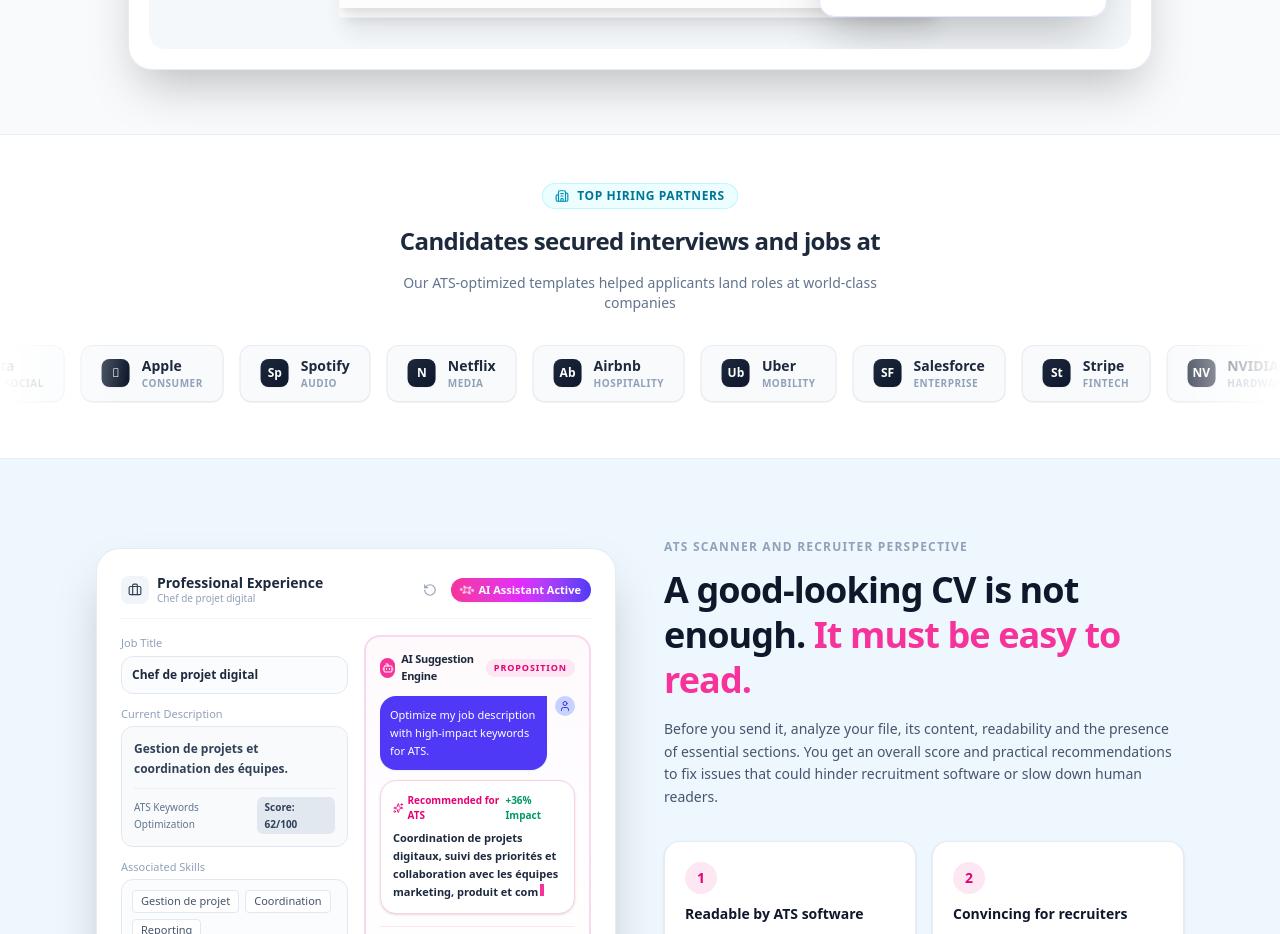
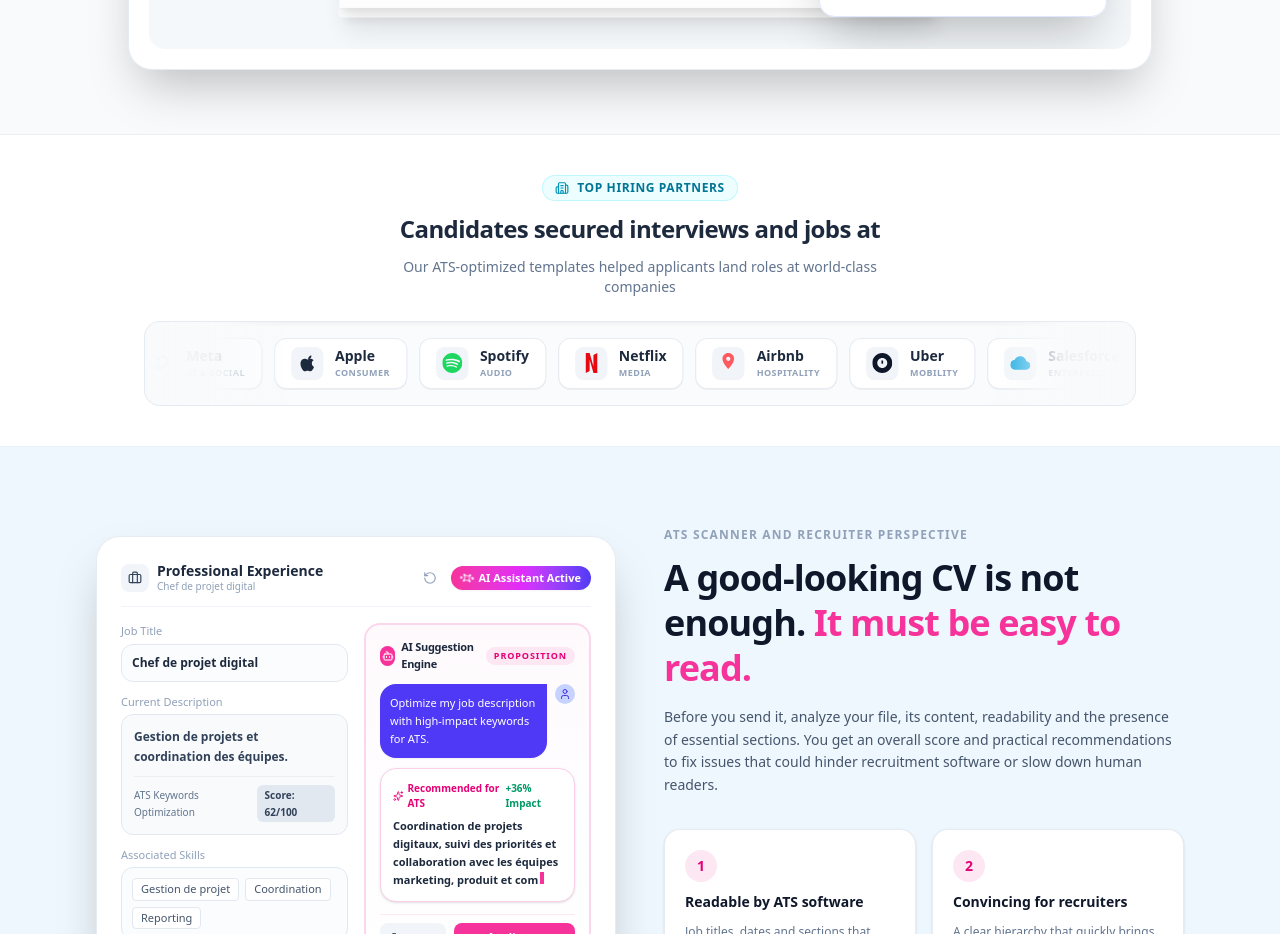
Before and after one commit to masud1040/cv-maker-, a React (Vite) app: page / in a window 1280 px wide. Shown: the part 1720-2654 px from the top of the page. Built offline with nearby package versions, Linux system fonts and the light colour scheme; a web font is replaced by a local one.

Commit message:
svg added

```diff
--- a/src/components/LandingPage.tsx
+++ b/src/components/LandingPage.tsx
@@ -39,21 +39,138 @@
 ] as const;
 
 const TRUSTED_COMPANIES = [
-  { name: 'Google', symbol: 'G', tag: 'Tech' },
-  { name: 'Microsoft', symbol: 'MS', tag: 'Cloud' },
-  { name: 'Amazon', symbol: 'a', tag: 'E-Comm' },
-  { name: 'Meta', symbol: 'M', tag: 'AI & Social' },
-  { name: 'Apple', symbol: '', tag: 'Consumer' },
-  { name: 'Spotify', symbol: 'Sp', tag: 'Audio' },
-  { name: 'Netflix', symbol: 'N', tag: 'Media' },
-  { name: 'Airbnb', symbol: 'Ab', tag: 'Hospitality' },
-  { name: 'Uber', symbol: 'Ub', tag: 'Mobility' },
-  { name: 'Salesforce', symbol: 'SF', tag: 'Enterprise' },
-  { name: 'Stripe', symbol: 'St', tag: 'FinTech' },
-  { name: 'NVIDIA', symbol: 'NV', tag: 'Hardware' },
-  { name: 'Adobe', symbol: 'Ad', tag: 'Design' },
-  { name: 'ByteDance', symbol: 'BD', tag: 'Video' },
-  { name: 'LinkedIn', symbol: 'in', tag: 'Career' }
+  {
+    name: 'Google',
+    tag: 'Tech',
+    logo: (
+      <svg className="w-5 h-5" viewBox="0 0 24 24">
+        <path fill="#4285F4" d="M23.745 12.27c0-.7-.06-1.4-.19-2.07H12v4.51h6.6c-.29 1.52-1.14 2.82-2.4 3.68v3.05h3.88c2.27-2.09 3.665-5.17 3.665-9.17z"/>
+        <path fill="#34A853" d="M12 24c3.24 0 5.95-1.08 7.93-2.91l-3.88-3.05c-1.08.72-2.45 1.16-4.05 1.16-3.12 0-5.77-2.1-6.72-4.93H1.29v3.15C3.26 21.3 7.31 24 12 24z"/>
+        <path fill="#FBBC05" d="M5.28 14.27c-.25-.72-.38-1.49-.38-2.27s.13-1.55.38-2.27V6.58H1.29C.47 8.2.01 10.04.01 12c0 1.96.46 3.8 1.28 5.42l3.99-3.15z"/>
+        <path fill="#EA4335" d="M12 4.75c1.77 0 3.35.61 4.6 1.8l3.42-3.42C17.95 1.19 15.24 0 12 0 7.31 0 3.26 2.7 1.29 6.58l3.99 3.15c.95-2.83 3.6-4.98 6.72-4.98z"/>
+      </svg>
+    )
+  },
+  {
+    name: 'Microsoft',
+    tag: 'Cloud',
+    logo: (
+      <svg className="w-5 h-5" viewBox="0 0 24 24">
+        <rect x="1" y="1" width="10" height="10" fill="#F25022"/>
+        <rect x="13" y="1" width="10" height="10" fill="#7FBA00"/>
+        <rect x="1" y="13" width="10" height="10" fill="#00A4EF"/>
+        <rect x="13" y="13" width="10" height="10" fill="#FFB900"/>
+      </svg>
+    )
+  },
+  {
+    name: 'Amazon',
+    tag: 'E-Comm',
+    logo: (
+      <svg className="w-5 h-5" viewBox="0 0 24 24" fill="#FF9900">
+        <path d="M13.87 11.53c0-.98-.62-1.46-1.55-1.46-1.22 0-1.85.73-1.85 1.9 0 1.25.68 1.83 1.85 1.83.95 0 1.55-.45 1.55-1.42v-.85zm-4.7 4.14c.83 0 1.53-.25 2.15-.75l.13 1.3h1.75v-6.42c0-2.31-1.32-3.32-3.46-3.32-1.93 0-3.3.92-3.42 2.38h1.8c.13-.62.72-1 1.62-1 .97 0 1.5.42 1.5 1.32v.63c-.5-.3-1.22-.45-2.02-.45-1.92 0-3.35.82-3.35 2.58 0 1.82 1.35 2.73 3.3 2.73zM21.5 20.3c-2.3 1.7-5.58 2.6-8.48 2.6-4.1 0-7.8-1.5-10.5-4-.2-.2-.02-.45.23-.3 2.85 1.65 6.3 2.65 9.87 2.65 2.58 0 5.37-.62 7.72-1.9.38-.2.68.25.16.95z"/>
+      </svg>
+    )
+  },
+  {
+    name: 'Meta',
+    tag: 'AI & Social',
+    logo: (
+      <svg className="w-5 h-5" viewBox="0 0 24 24" fill="#0668E1">
+        <path d="M17.5 3c-2.2 0-4.1 1.2-5.5 2.9C10.6 4.2 8.7 3 6.5 3 2.9 3 0 5.9 0 9.5c0 4.7 4.5 9 10.8 11.2l1.2.4 1.2-.4C19.5 18.5 24 14.2 24 9.5 24 5.9 21.1 3 17.5 3zm-11 12.5C3.8 13.9 2 11.7 2 9.5 2 7 3.9 5 6.5 5c1.8 0 3.3 1 4.1 2.5l1.4 2.5-1.4 2.5c-.8 1.5-2.3 2.5-4.1 2.5zm11 0c-1.8 0-3.3-1-4.1-2.5l-1.4-2.5 1.4-2.5c.8-1.5 2.3-2.5 4.1-2.5 2.6 0 4.5 2 4.5 4.5 0 2.2-1.8 4.4-4.5 6c-.1 0-.1 0 0 0z"/>
+      </svg>
+    )
+  },
+  {
+    name: 'Apple',
+    tag: 'Consumer',
+    logo: (
+      <svg className="w-5 h-5 text-slate-800 dark:text-slate-200" viewBox="0 0 24 24" fill="currentColor">
+        <path d="M18.71 19.5c-.83 1.24-1.71 2.45-3.05 2.47-1.34.03-1.77-.79-3.29-.79-1.53 0-2 .77-3.27.82-1.31.05-2.3-1.32-3.14-2.53C4.25 17 2.94 12.45 4.7 9.39c.87-1.52 2.43-2.48 4.12-2.51 1.28-.02 2.5.87 3.29.87.78 0 2.26-1.07 3.81-.91.65.03 2.47.26 3.64 1.98-.09.06-2.17 1.28-2.15 3.81.03 3.02 2.65 4.03 2.68 4.04-.03.07-.42 1.44-1.38 2.83M15.97 6.09c.68-.82 1.13-1.96.99-3.09-1 .04-2.22.67-2.92 1.49-.62.73-1.17 1.9-1.02 3.03 1.12.09 2.27-.61 2.95-1.43z"/>
+      </svg>
+    )
+  },
+  {
+    name: 'Spotify',
+    tag: 'Audio',
+    logo: (
+      <svg className="w-5 h-5" viewBox="0 0 24 24" fill="#1ED760">
+        <path d="M12 0C5.373 0 0 5.373 0 12s5.373 12 12 12 12-5.373 12-12S18.627 0 12 0zm5.521 17.34c-.24.359-.66.48-1.021.24-2.82-1.74-6.36-2.101-10.561-1.141-.418.122-.779-.179-.899-.539-.12-.421.18-.78.54-.9 4.56-1.02 8.52-.6 11.64 1.32.42.18.479.659.301 1.02zm1.48-3.3c-.301.42-.841.6-1.262.3-3.239-1.98-8.159-2.58-11.939-1.38-.479.12-1.02-.12-1.14-.6-.12-.48.12-1.021.6-1.141C9.6 9.9 15 10.561 18.72 12.84c.361.181.54.78.281 1.2zm.12-3.36C15.24 8.4 8.82 8.16 5.16 9.301c-.6.18-.1.2-1.2-.42-.18-.6.42-1.2 1.02-1.38 4.26-1.26 11.28-1.02 15.721 1.621.539.3.719 1.02.419 1.56-.299.421-1.02.599-1.559.3z"/>
+      </svg>
+    )
+  },
+  {
+    name: 'Netflix',
+    tag: 'Media',
+    logo: (
+      <svg className="w-5 h-5" viewBox="0 0 24 24" fill="#E50914">
+        <path d="M5.398 0v24l4.636-2.528V8.125L14.61 24H19.2V0l-4.636 2.528v13.347L9.988 0H5.398z"/>
+      </svg>
+    )
+  },
+  {
+    name: 'Airbnb',
+    tag: 'Hospitality',
+    logo: (
+      <svg className="w-5 h-5" viewBox="0 0 24 24" fill="#FF5A5F">
+        <path d="M12 0C8.1 0 5 3.1 5 7c0 5.2 7 12.3 7 12.3s7-7.1 7-12.3c0-3.9-3.1-7-7-7zm0 9.5c-1.4 0-2.5-1.1-2.5-2.5s1.1-2.5 2.5-2.5 2.5 1.1 2.5 2.5-1.1 2.5-2.5 2.5z"/>
+      </svg>
+    )
+  },
+  {
+    name: 'Uber',
+    tag: 'Mobility',
+    logo: (
+      <svg className="w-5 h-5 text-slate-900 dark:text-white" viewBox="0 0 24 24" fill="currentColor">
+        <path d="M12 0C5.37 0 0 5.37 0 12s5.37 12 12 12 12-5.37 12-12S18.63 0 12 0zm0 18c-3.31 0-6-2.69-6-6s2.69-6 6-6 6 2.69 6 6-2.69 6-6 6zm-1-9h2v4h-2z"/>
+      </svg>
+    )
+  },
+  {
+    name: 'Salesforce',
+    tag: 'Enterprise',
+    logo: (
+      <svg className="w-5 h-5" viewBox="0 0 24 24" fill="#00A1E0">
+        <path d="M19.35 10.04C18.67 6.59 15.64 4 12 4 9.11 4 6.6 5.64 5.35 8.04 2.34 8.36 0 10.91 0 14c0 3.31 2.69 6 6 6h13c2.76 0 5-2.24 5-5 0-2.64-2.05-4.78-4.65-4.96z"/>
+      </svg>
+    )
+  },
+  {
+    name: 'Stripe',
+    tag: 'FinTech',
+    logo: (
+      <svg className="w-5 h-5" viewBox="0 0 24 24" fill="#635BFF">
+        <path d="M13.976 9.15c-2.172-.806-3.356-1.426-3.356-2.409 0-.831.683-1.305 1.901-1.305 2.227 0 4.515.858 6.09 1.631l.89-3.728C17.788 2.457 15.228 1.8 12.37 1.8 7.375 1.8 3.842 4.417 3.842 8.375c0 5.484 7.234 5.86 7.234 8.423 0 .973-.806 1.481-2.253 1.481-2.409 0-5.127-1.127-6.848-2.148l-.946 3.842C2.88 21.05 5.836 22 9.07 22c5.317 0 8.878-2.585 8.878-6.612 0-5.836-7.394-6.17-7.394-8.623-.001-.973.806-1.385 2.253-1.385z"/>
+      </svg>
+    )
+  },
+  {
+    name: 'NVIDIA',
+    tag: 'Hardware',
+    logo: (
+      <svg className="w-5 h-5" viewBox="0 0 24 24" fill="#76B900">
+        <path d="M12 0C5.37 0 0 5.37 0 12s5.37 12 12 12 12-5.37 12-12S18.63 0 12 0zm0 18.5c-3.59 0-6.5-2.91-6.5-6.5S8.41 5.5 12 5.5s6.5 2.91 6.5 6.5-2.91 6.5-6.5 6.5z"/>
+      </svg>
+    )
+  },
+  {
+    name: 'Adobe',
+    tag: 'Design',
+    logo: (
+      <svg className="w-5 h-5" viewBox="0 0 24 24" fill="#FF0000">
+        <path d="M13.966 22h6.034L20 2H13.966v20zM0 2v20h6.034L0 2zm8.384 10.395l2.64 6.326h3.407L9.771 7.218 8.384 12.395z"/>
+      </svg>
+    )
+  },
+  {
+    name: 'LinkedIn',
+    tag: 'Career',
+    logo: (
+      <svg className="w-5 h-5" viewBox="0 0 24 24" fill="#0A66C2">
+        <path d="M19 3a2 2 0 0 1 2 2v14a2 2 0 0 1-2 2H5a2 2 0 0 1-2-2V5a2 2 0 0 1 2-2h14m-.5 15.5v-5.3a3.26 3.26 0 0 0-3.26-3.26c-.85 0-1.84.52-2.28 1.3v-1.11h-2.79v8.37h2.79v-4.93c0-.77.62-1.4 1.39-1.4a1.4 1.4 0 0 1 1.4 1.4v4.93h2.75M6.46 10.9v8.37H9.25V10.9H6.46M7.86 6.58a1.6 1.6 0 1 0 0 3.2 1.6 1.6 0 0 0 0-3.2z"/>
+      </svg>
+    )
+  }
 ];
 
 type SampleTabId = (typeof SAMPLE_TABS)[number]['id'];
@@ -293,13 +410,13 @@
       </section>
 
       {/* Social Proof Brand Logotypes - Smooth Infinite Horizontal Marquee */}
-      <section className="py-12 border-y border-slate-200/70 dark:border-slate-800/80 bg-white dark:bg-slate-900/40 relative overflow-hidden">
-        <div className="max-w-6xl mx-auto px-4 text-center space-y-4 mb-6">
+      <section className="py-10 border-y border-slate-200/70 dark:border-slate-800/80 bg-white dark:bg-slate-900/40 relative">
+        <div className="max-w-6xl mx-auto px-4 text-center space-y-3 mb-6">
           <div className="inline-flex items-center gap-2 px-3 py-1 rounded-full bg-cyan-50 dark:bg-cyan-950/60 border border-cyan-200/60 dark:border-cyan-800 text-cyan-700 dark:text-cyan-300 text-xs font-bold uppercase tracking-wider">
             <Building2 className="w-3.5 h-3.5 text-cyan-600 dark:text-cyan-400" />
             Top Hiring Partners
           </div>
-          <h3 className="text-lg sm:text-2xl font-bold tracking-tight text-slate-800 dark:text-slate-100">
+          <h3 className="text-xl sm:text-2xl font-extrabold tracking-tight text-slate-800 dark:text-slate-100">
             Candidates secured interviews and jobs at
           </h3>
           <p className="text-xs sm:text-sm text-slate-500 dark:text-slate-400 max-w-lg mx-auto">
@@ -307,34 +424,36 @@
           </p>
         </div>
 
-        {/* Marquee Container with Left and Right Fade Gradients */}
-        <div className="relative w-full overflow-hidden">
-          {/* Left Gradient Edge Mask */}
-          <div className="absolute left-0 top-0 bottom-0 w-16 sm:w-32 bg-gradient-to-r from-white dark:from-slate-900 to-transparent z-10 pointer-events-none" />
+        {/* Bounded Container - Not Fullscreen, Centered with White Shadow Fade Masks */}
+        <div className="max-w-4xl sm:max-w-5xl mx-auto px-4">
+          <div className="relative overflow-hidden rounded-2xl bg-slate-50/80 dark:bg-slate-900/80 border border-slate-200/80 dark:border-slate-800/80 p-2 sm:p-3 shadow-inner">
+            {/* Left White Gradient Edge Mask */}
+            <div className="absolute left-0 top-0 bottom-0 w-20 sm:w-36 bg-gradient-to-r from-slate-50 via-slate-50/95 dark:from-slate-900 dark:via-slate-900/95 to-transparent z-20 pointer-events-none" />
 
-          {/* Right Gradient Edge Mask */}
-          <div className="absolute right-0 top-0 bottom-0 w-16 sm:w-32 bg-gradient-to-l from-white dark:from-slate-900 to-transparent z-10 pointer-events-none" />
+            {/* Right White Gradient Edge Mask */}
+            <div className="absolute right-0 top-0 bottom-0 w-20 sm:w-36 bg-gradient-to-l from-slate-50 via-slate-50/95 dark:from-slate-900 dark:via-slate-900/95 to-transparent z-20 pointer-events-none" />
 
             {/* Continuous Ticker */}
-          <div className="animate-marquee flex items-center gap-4 py-2">
+            <div className="animate-marquee flex items-center gap-3 py-1">
               {[...TRUSTED_COMPANIES, ...TRUSTED_COMPANIES].map((company, index) => (
                 <div
                   key={`${company.name}-${index}`}
-                className="group shrink-0 flex items-center gap-3 px-4 sm:px-5 py-2.5 rounded-xl bg-slate-50 dark:bg-slate-800/80 border border-slate-200/80 dark:border-slate-700/60 shadow-2xs hover:shadow-md hover:border-cyan-500/40 dark:hover:border-cyan-500/40 hover:bg-white dark:hover:bg-slate-800 transition-all duration-200 cursor-default"
+                  className="group shrink-0 flex items-center gap-3 px-3.5 sm:px-4 py-2 rounded-xl bg-white dark:bg-slate-800/90 border border-slate-200/80 dark:border-slate-700/60 shadow-2xs hover:shadow-md hover:border-cyan-500/40 dark:hover:border-cyan-500/40 transition-all duration-200 cursor-default"
                 >
-                <div className="w-7 h-7 rounded-lg bg-gradient-to-br from-slate-800 to-slate-900 dark:from-slate-700 dark:to-slate-950 text-white flex items-center justify-center font-bold text-xs shadow-xs group-hover:scale-105 transition-transform">
-                  {company.symbol}
+                  <div className="w-8 h-8 rounded-lg bg-slate-100 dark:bg-slate-900 flex items-center justify-center p-1.5 shadow-2xs group-hover:scale-110 transition-transform">
+                    {company.logo}
                   </div>
                   <div className="text-left">
-                  <span className="text-sm font-bold text-slate-800 dark:text-slate-200 group-hover:text-cyan-600 dark:group-hover:text-cyan-400 transition-colors block">
+                    <span className="text-xs sm:text-sm font-bold text-slate-800 dark:text-slate-200 group-hover:text-cyan-600 dark:group-hover:text-cyan-400 transition-colors block leading-tight">
                       {company.name}
                     </span>
-                  <span className="text-[10px] text-slate-400 dark:text-slate-500 uppercase tracking-wider font-semibold block">
+                    <span className="text-[9px] text-slate-400 dark:text-slate-500 uppercase tracking-wider font-semibold block pt-0.5">
                       {company.tag}
                     </span>
                   </div>
                 </div>
               ))}
+            </div>
           </div>
         </div>
       </section>
```
Lines whose indentation alone changed are shown as unchanged.
